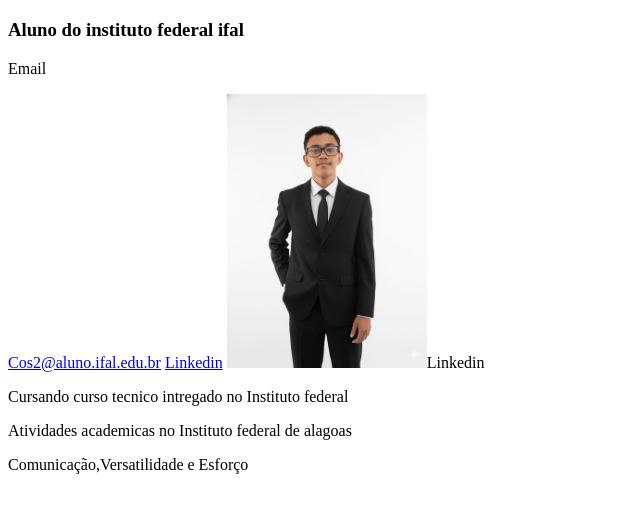
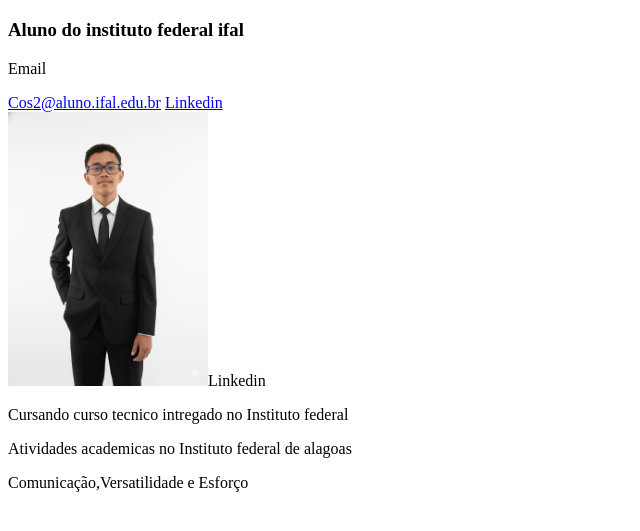
Before and after one commit to cos2-dev/cos2-dev.github.io, a plain HTML site: page index.html in a window 1280 px wide. Shown: the part 61-592 px from the top of the page, without its empty margins (0-640 px from the left). Drawn offline with Linux system fonts and the light colour scheme.

Commit message:
Format email and LinkedIn links with line breaks
Added line breaks after email and LinkedIn links.

```diff
--- a/index.html
+++ b/index.html
@@ -10,7 +10,7 @@
     <h3>Aluno do instituto federal ifal</h3>
        <p>Email</p>
       <a href="mailto:Cos2@aluno.ifal.edu.br">Cos2@aluno.ifal.edu.br</a>
-    <a href = "https://www.linkedin.com/in/cleyton-oliveira-dos-santos-b875aa397/">Linkedin</a>
+    <a href = "https://www.linkedin.com/in/cleyton-oliveira-dos-santos-b875aa397/">Linkedin</a><br>
     <img src="Cleyton.jpg" width="200>
 
     <a href = "https://www.linkedin.com/in/cleyton-oliveira-dos-santos-b875aa397/">Linkedin</a>
```
